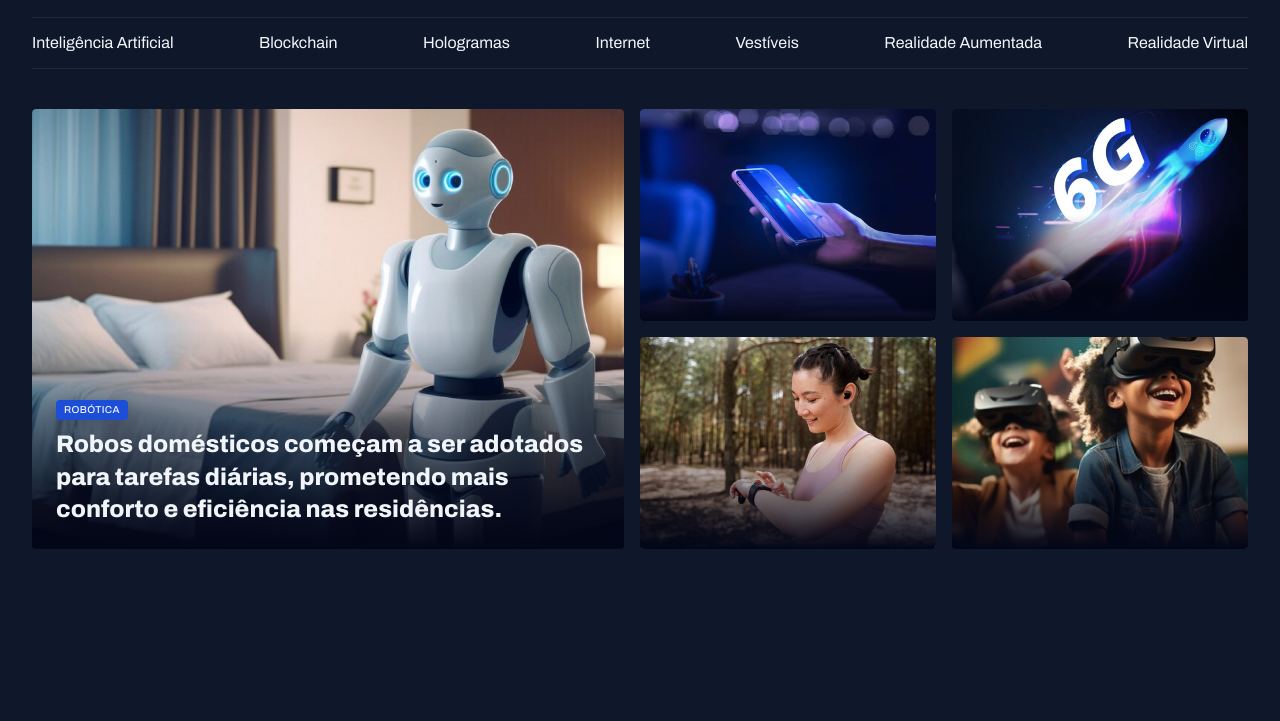
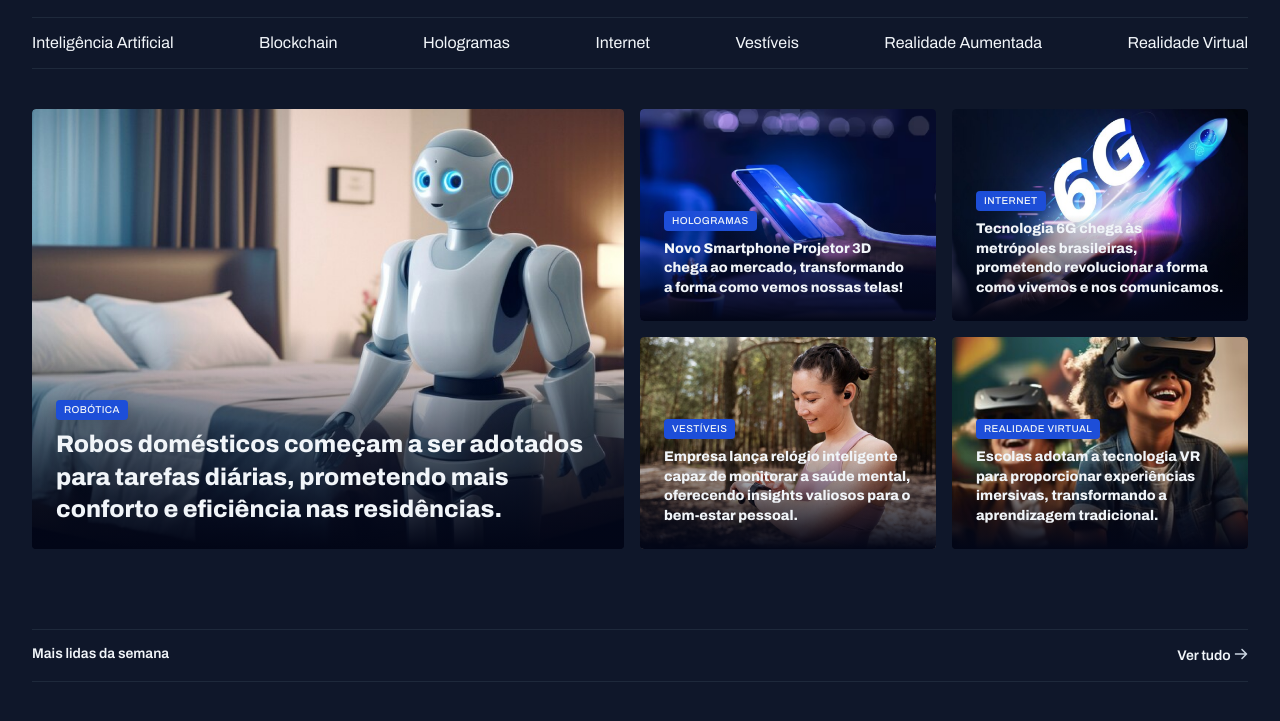
Before and after one commit to AyrtonYamashita/projeto-grid, a plain HTML site: page index.html in a window 1280 px wide. Shown: the part 55-776 px from the top of the page. Drawn offline with Linux system fonts and the light colour scheme.

Commit message:
ajustando segunda section

```diff
--- a/index.html
+++ b/index.html
@@ -54,19 +54,57 @@
           </figcaption>
         </figure>
         <div class="grid grid-col-2 gap-16">
-          <div class="card">
+          <figure class="card">
             <img src="./assets/images/Image 02.png" alt="" />
+            <figcaption>
+              <span class="content-tag">Hologramas</span>
+              <h2 class="text-lg">
+                Novo Smartphone Projetor 3D chega ao mercado, transformando a
+                forma como vemos nossas telas!
+              </h2>
+            </figcaption>
+          </figure>
+          <figure class="card">
+            <img src="./assets/images/Image 03.png" alt="" />
+            <figcaption>
+              <span class="content-tag"> internet </span>
+              <h2 class="text-lg">
+                Tecnologia 6G chega às metrópoles brasileiras, prometendo
+                revolucionar a forma como vivemos e nos comunicamos.
+              </h2>
+            </figcaption>
+          </figure>
+          <figure class="card">
+            <img src="./assets/images/Image 04.png" alt="" />
+            <figcaption>
+              <span class="content-tag">vestíveis</span>
+              <h2 class="text-lg">
+                Empresa lança relógio inteligente capaz de monitorar a saúde
+                mental, oferecendo insights valiosos para o bem-estar pessoal.
+              </h2>
+            </figcaption>
+          </figure>
+          <figure class="card">
+            <img src="./assets/images/Image 05.png" alt="" />
+            <figcaption>
+              <span class="content-tag">realidade virtual</span>
+              <h2 class="text-lg">
+                Escolas adotam a tecnologia VR para proporcionar experiências
+                imersivas, transformando a aprendizagem tradicional.
+              </h2>
+            </figcaption>
+          </figure>
+        </div>
+      </section>
+
+      <section>
+        <nav id="secondary" class="grid grid-col">
+          <span class="text-span">Mais lidas da semana</span>
+          <div>
+            <span class="text-span"><a href="#">Ver tudo</a></span>
+            <img src="./assets/icons/ArrowRight.svg" alt="" />
           </div>
-          <div class="card">
-            <img src="./assets/images/Image 03.png" alt="" />
-          </div>
-          <div class="card">
-            <img src="./assets/images/Image 04.png" alt="" />
-          </div>
-          <div class="card">
-            <img src="./assets/images/Image 05.png" alt="" />
-          </div>
-        </div>
+        </nav>
       </section>
     </main>
   </body>
--- a/styles/global.css
+++ b/styles/global.css
@@ -51,6 +51,9 @@ main {
   margin-top: 40px;
 }
 
+section{
+  margin-bottom: 80px;
+}
 .content-tag {
   display: inline-block;
   background-color: var(--brand-color-dark);
--- a/styles/utility.css
+++ b/styles/utility.css
@@ -29,3 +29,7 @@
 .text-sm{
   font: var(--text-sm);
 }
+
+.text-span {
+  font: var(--text-span);
+}
```
